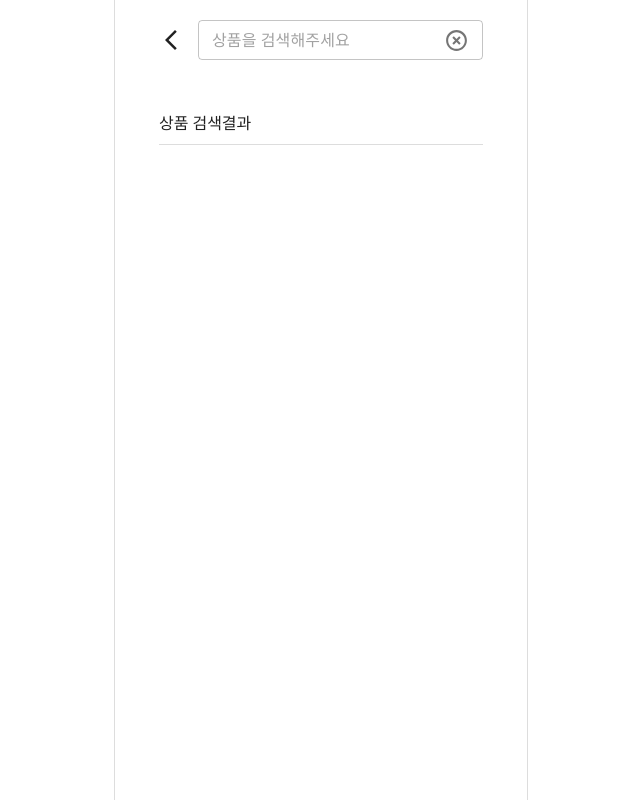
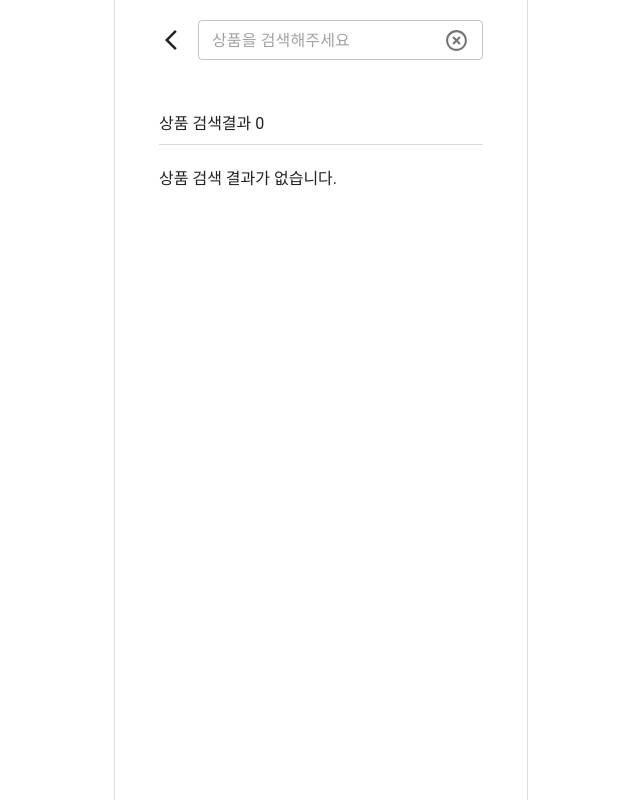
Before and after one commit to gotogether-s/gotogether-s, a Next.js app: page /search in a window 1280 px wide. Both pictures are taken after a click on the icon 775 px from the left and 40 px from the top of the page. Shown: the whole page, without its empty margins (319-959 px from the left). Built offline with nearby package versions, Linux system fonts and the light colour scheme.

Commit message:
#22 chore: Add no result paragraph and Apply style

```diff
--- a/pages/search/Search.module.scss
+++ b/pages/search/Search.module.scss
@@ -27,3 +27,7 @@
     gap: 1rem;
   }
 }
+
+.no-result {
+  margin-top: 2rem;
+}
--- a/pages/search/index.tsx
+++ b/pages/search/index.tsx
@@ -89,7 +89,10 @@ const Search = () => {
           ))}
         </>
       ) : (
-        <div className={style['label']}>상품 검색결과</div>
+        <>
+          <div className={style['label']}>상품 검색결과 0</div>
+          <p className={style['no-result']}>상품 검색 결과가 없습니다.</p>
+        </>
       )}
     </>
   )
```
